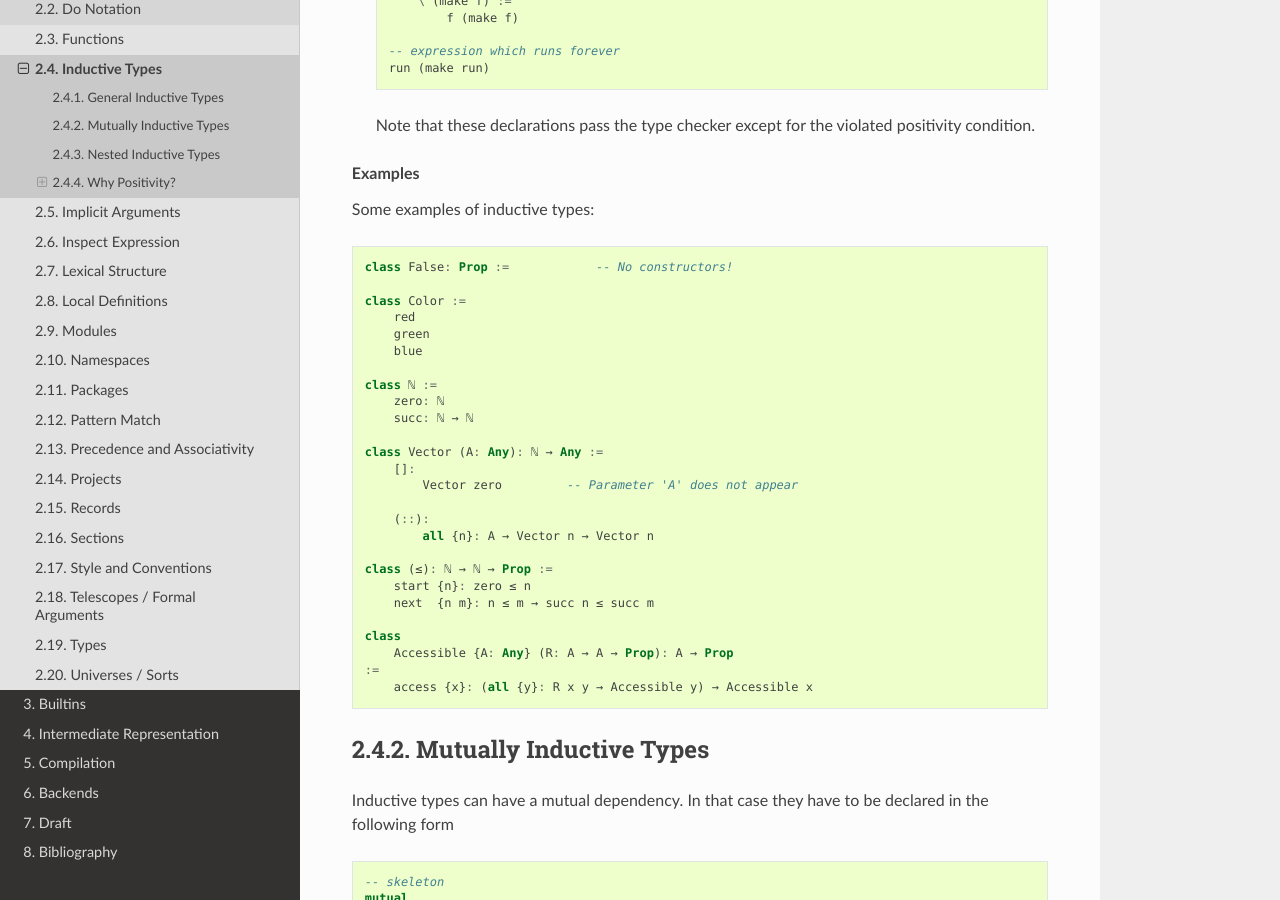
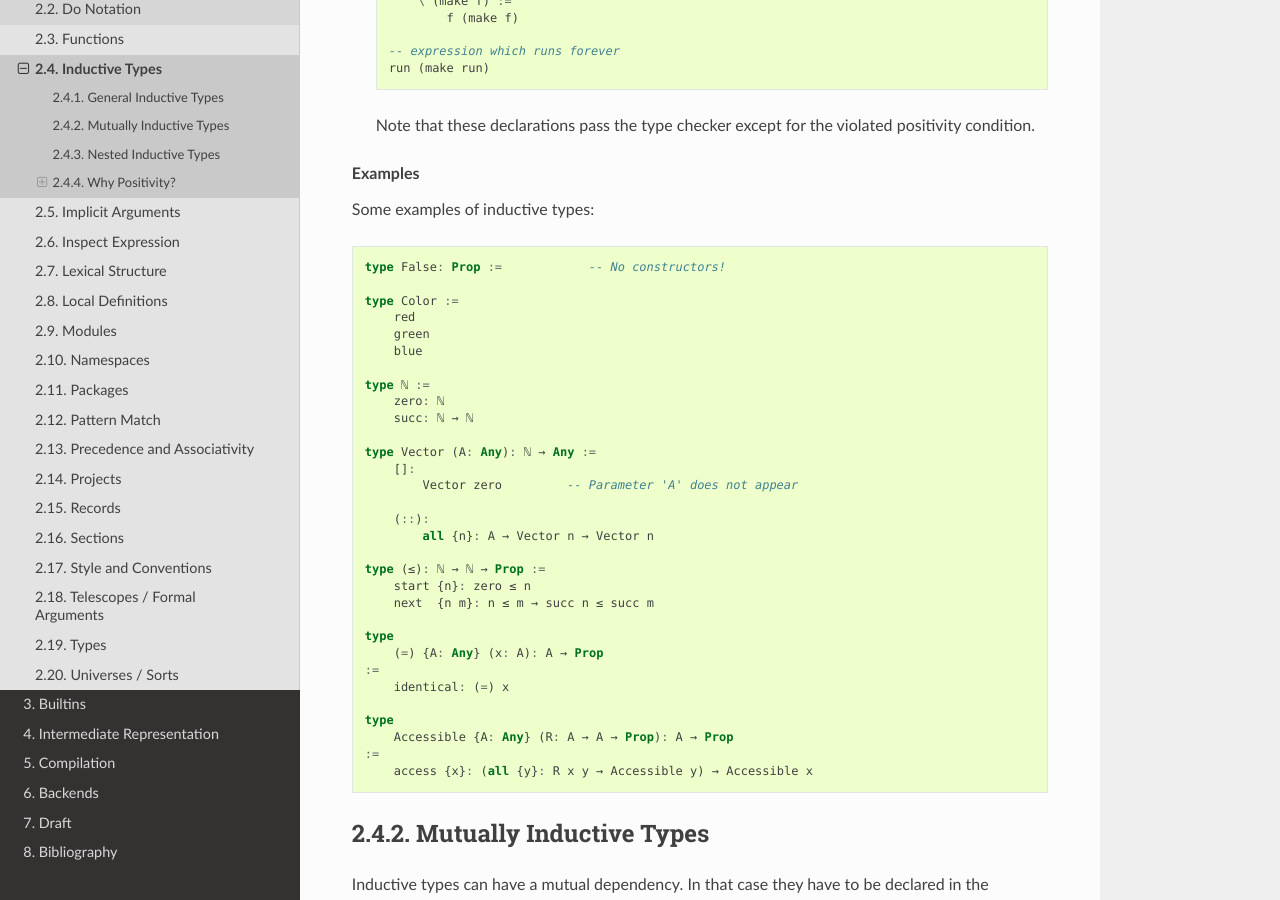
Before and after one commit to alba-lang/lang-spec, a Sphinx documentation site: the page built from sphinx/source/lang-elems/inductive.rst, in a window 1280 px wide and 900 px high, scrolled down 2307 px. Built offline with Sphinx 7.4.7 and the Read the Docs theme 2.0.0, drawn with Linux system fonts in a browser that asks for light colours.

Commit message:
Added example 'equality'
	modified:   sphinx/source/lang-elems/inductive.rst

```diff
--- a/sphinx/source/lang-elems/inductive.rst
+++ b/sphinx/source/lang-elems/inductive.rst
@@ -147,29 +147,34 @@ Positivity:
 
 Some examples of inductive types::
 
-    class False: Prop :=            -- No constructors!
+    type False: Prop :=            -- No constructors!
 
-    class Color :=
+    type Color :=
         red
         green
         blue
 
-    class ℕ :=
+    type ℕ :=
         zero: ℕ
         succ: ℕ → ℕ
 
-    class Vector (A: Any): ℕ → Any :=
+    type Vector (A: Any): ℕ → Any :=
         []:
             Vector zero         -- Parameter 'A' does not appear
 
         (::):
             all {n}: A → Vector n → Vector n
 
-    class (≤): ℕ → ℕ → Prop :=
+    type (≤): ℕ → ℕ → Prop :=
         start {n}: zero ≤ n
         next  {n m}: n ≤ m → succ n ≤ succ m
 
-    class
+    type
+        (=) {A: Any} (x: A): A → Prop
+    :=
+        identical: (=) x
+
+    type
         Accessible {A: Any} (R: A → A → Prop): A → Prop
     :=
         access {x}: (all {y}: R x y → Accessible y) → Accessible x
```
